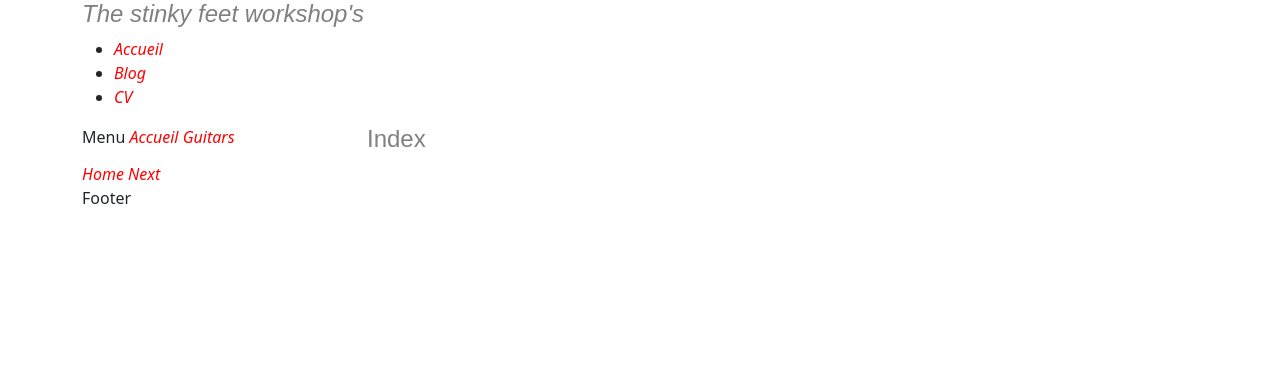
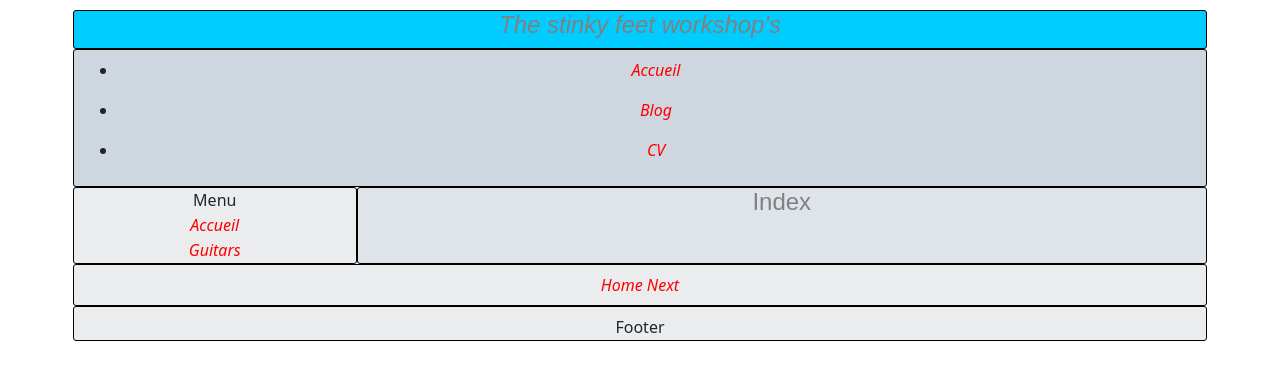
Before and after one commit to FreakyFennec/test-site, a PHP site: page / in a window 1280 px wide. Shown: the top 380 px of the page. Run offline with PHP 8.4, Linux system fonts and the light colour scheme.

Commit message:
changé mise en page

```diff
--- a/assets/css/style.css
+++ b/assets/css/style.css
@@ -5,16 +5,14 @@ style.css de index
 Par AHJ
 */
 body {
-	/*background-image: url("../img/zellige.png");
-	background-repeat: no-repeat;
-	background-position: 30px 50px;*/
+	padding-top: 10px;
+    text-align:center;
 }
 h1 {
 	font-family: Arial, serif;
 	font-size: 1.5em;
 	color: grey;
 }
-
 h2 {
 	font-family: Arial, serif;
 	font-size: 1.2em;
@@ -22,32 +20,105 @@ h2 {
 	box-shadow: 6px 6px 6px black;
 	width: 50%;
 }
-
 p {
-	font-size: 1em;
-	width: 80%;
+	/*font-size: 1em;
+	width: 80%;*/
 }
-
 a {
-	text-decoration: none;
 	color: red;
 	font-style: italic;
 }
-
 a:hover {
 	text-decoration: underline;
 	color: blue;
 	font-weight: bold;
+    text-decoration: none;
 }
-
 a:active {
 	background-color: #FFCC66;
 }
-
 a:focus {
 	background-color: #FFCC66;
 }
-
 a:visited {
 	background-color: #AAA;
 }
+
+[class*="col-"], nav, section, footer {
+	background-color: #EBECED;
+	border: 1px solid black;
+	border-radius: 3px;
+	line-height:  40px;
+	text-align: center;
+}
+.container {
+  	padding-right: 15px;
+  	padding-left: 15px;
+  	margin-right: auto;
+  	margin-left: auto;
+}
+div {
+    text-align: center;
+}
+div a {
+	text-decoration: none;
+	display: block;
+}
+
+
+#banniere {
+    background-color: #00CCFF;
+    display : block;
+}
+#contenu {
+    background-color: #dfe4ea;
+}
+#menu {
+	line-height: 25px;
+}
+#lien-menu {
+	/*height: 30px;*/
+	margin: 10px;
+}
+#lien-page {
+	display: inline;
+}
+#footer {
+	height: 35px;
+  	display: inline;
+}
+#menu_horiz {
+    background-color: #ced6e0;
+}
+
+
+// Extra small devices (portrait phones, less than 576px)
+// No media query for `xs` since this is the default in Bootstrap
+
+// Small devices (landscape phones, 576px and up)
+@media (min-width: 576px) {
+	.container {
+        width: 560px;
+    }
+}
+
+// Medium devices (tablets, 768px and up)
+@media (min-width: 768px) {
+    .container {
+        width: 750px;
+    }
+}
+
+// Large devices (desktops, 992px and up)
+@media (min-width: 992px) {
+	.container {
+        width: 970px;
+    }
+}
+
+// Extra large devices (large desktops, 1200px and up)
+@media (min-width: 1200px) {
+	 .container {
+        width: 1170px;
+    }
+}
```
